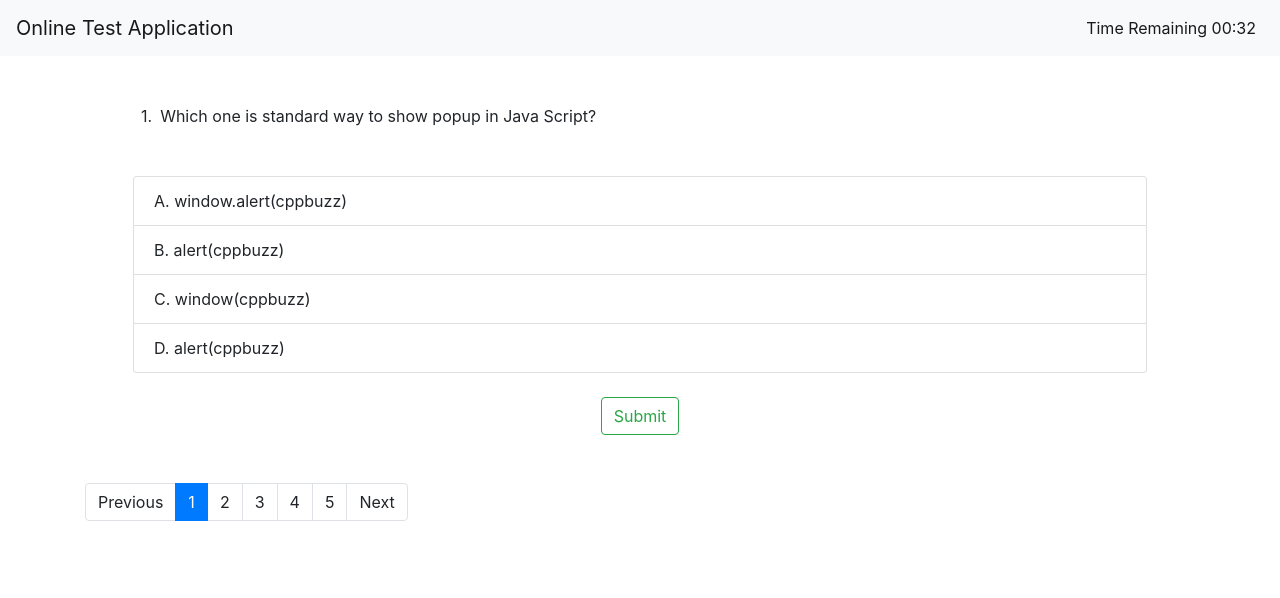
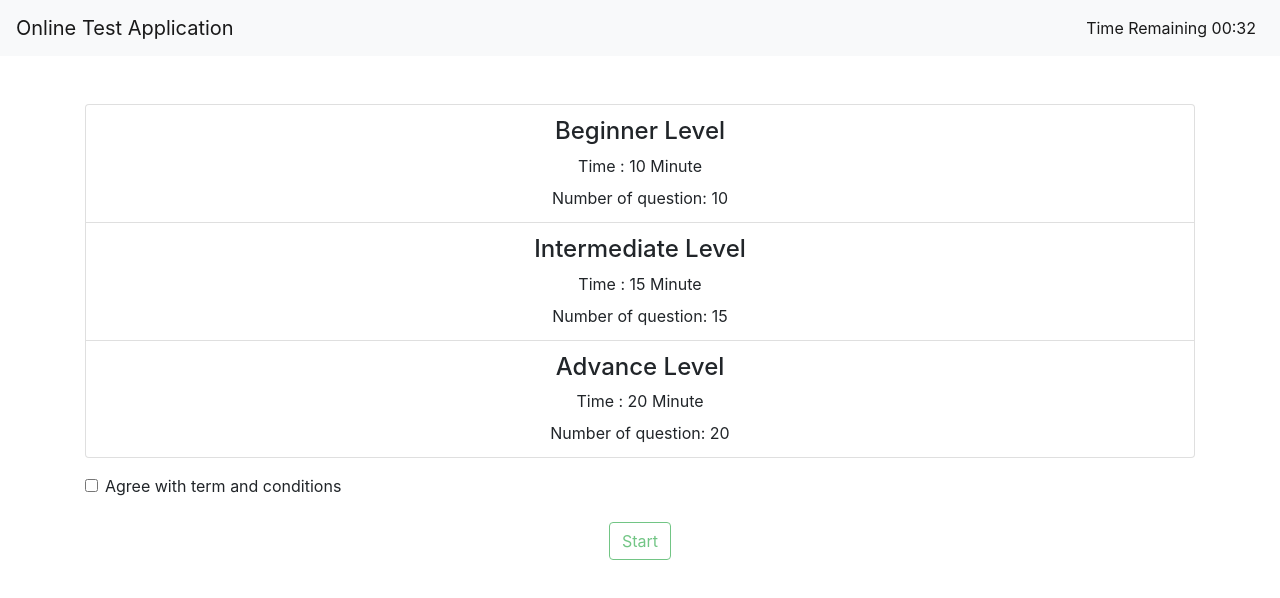
Before and after one commit to user89vishal/onLineAppReactJS, a React (Create React App) app: page /viewInfo in a window 1280 px wide. Shown: the top 598 px of the page. Built offline with nearby package versions, Linux system fonts and the light colour scheme.

Commit message:
All Screen task is compleated

```diff
--- a/src/App.js
+++ b/src/App.js
@@ -5,6 +5,7 @@ import "./App.css";
 import Timer from "./components/timer";
 import Questions from "./components/questions";
 import Register from "./components/register";
+import ViewInfo from "./components/viewInfo";
 import NavBar from "./components/navBar";
 
 function App() {
@@ -14,6 +15,7 @@ function App() {
       {/* <Questions /> */}
       <Switch>
         <Route path="/register" component={Register} />
+        <Route path="/viewInfo" component={ViewInfo} />
         <Route path="/" component={Questions} />
       </Switch>
     </main>
--- a/src/common/input.jsx
+++ b/src/common/input.jsx
@@ -1,7 +1,7 @@
 import React from "react";
 
 const Input = (props) => {
-  const { name, label, handleChange, value, type } = props;
+  const { name, label, handleChange, value, type, error } = props;
 
   return (
     <div className="form-group">
@@ -14,6 +14,7 @@ const Input = (props) => {
         onChange={(e) => handleChange(e)}
         className="form-control"
       />
+      {error && <div className="alert alert-danger">{error}</div>}
     </div>
   );
 };
--- /dev/null
+++ b/src/components/quizInfo.jsx
@@ -0,0 +1,15 @@
+import React from "react";
+
+const QuizInfo = ({ examInfo, onClickAgree }) => {
+  return (
+    <div className="container" style={{ textAlign: "center" }}>
+      <h4>{examInfo.info}</h4>
+      <h7>Time : {examInfo.timeForTest}</h7>
+      <div className="mt-2">
+        <h7>Number of question: {examInfo.numberOfQuestion}</h7>
+      </div>
+    </div>
+  );
+};
+
+export default QuizInfo;
--- a/src/components/register.jsx
+++ b/src/components/register.jsx
@@ -20,13 +20,13 @@ const Register = () => {
 
   const handleSubmit = (event) => {
     event.preventDefault();
+
     const errors = validate();
-    console.log(errors);
-    setErrors(errors);
+    setErrors(errors || {});
 
-    // const result = Joi.validate(email, schema);
-
-    // console.log(errors);
+    if (!errors) {
+      console.log("No error", email, password, username);
+    }
   };
 
   const handleChange = (e) => {
@@ -48,6 +48,7 @@ const Register = () => {
           value={email}
           handleChange={handleChange}
           type="text"
+          error={errors.email}
         />
 
         <Input
@@ -56,6 +57,7 @@ const Register = () => {
           value={password}
           handleChange={handleChange}
           type="password"
+          error={errors.password}
         />
 
         <Input
@@ -64,6 +66,7 @@ const Register = () => {
           value={username}
           handleChange={handleChange}
           type="text"
+          error={errors.username}
         />
 
         <button className="btn btn-primary">Submit</button>
--- /dev/null
+++ b/src/components/viewInfo.jsx
@@ -0,0 +1,88 @@
+import React, { useState } from "react";
+import _ from "lodash";
+
+import QuizInfo from "./quizInfo";
+
+const examLevel = [
+  {
+    levelId: 1,
+    level: "Beginner",
+    info: "Beginner Level",
+    timeForTest: "10 Minute",
+    numberOfQuestion: "10",
+    agree: false,
+  },
+  {
+    levelId: 2,
+    level: "Intermediate",
+    info: "Intermediate Level",
+    timeForTest: "15 Minute",
+    numberOfQuestion: "15",
+    agree: false,
+  },
+  {
+    levelId: 3,
+    level: "Advance",
+    info: "Advance Level",
+    timeForTest: "20 Minute",
+    numberOfQuestion: "20",
+    agree: false,
+  },
+];
+
+const ViewInfo = () => {
+  const [levelId, setLevelId] = useState(0);
+  const [agree, setAgree] = useState(false);
+
+  const handleClick = (level) => {
+    setLevelId(level.levelId);
+  };
+
+  const handleStartButton = () => {
+    console.log("Quiz start", levelId, agree);
+  };
+
+  return (
+    <div className="container">
+      <ul className="list-group mt-5">
+        {examLevel.map((level) => (
+          <li
+            key={level.levelId}
+            className={
+              levelId === level.levelId
+                ? "list-group-item active"
+                : "list-group-item"
+            }
+            onClick={() => handleClick(level)}
+          >
+            <QuizInfo examInfo={level} />
+          </li>
+        ))}
+      </ul>
+      <div class="form-check mt-3">
+        <input
+          type="checkbox"
+          className="form-check-input"
+          id="exampleCheck1"
+          onClick={() => setAgree(!agree)}
+        />
+        <label className="form-check-label" for="exampleCheck1">
+          Agree with term and conditions
+        </label>
+      </div>
+
+      <div className="d-flex justify-content-center m-4">
+        <button
+          type="button"
+          className="btn btn-outline-success"
+          disabled={!(agree && levelId !== 0)}
+          onClick={handleStartButton}
+        >
+          Start
+        </button>
+      </div>
+    </div>
+  );
+};
+
+export default ViewInfo;
```
